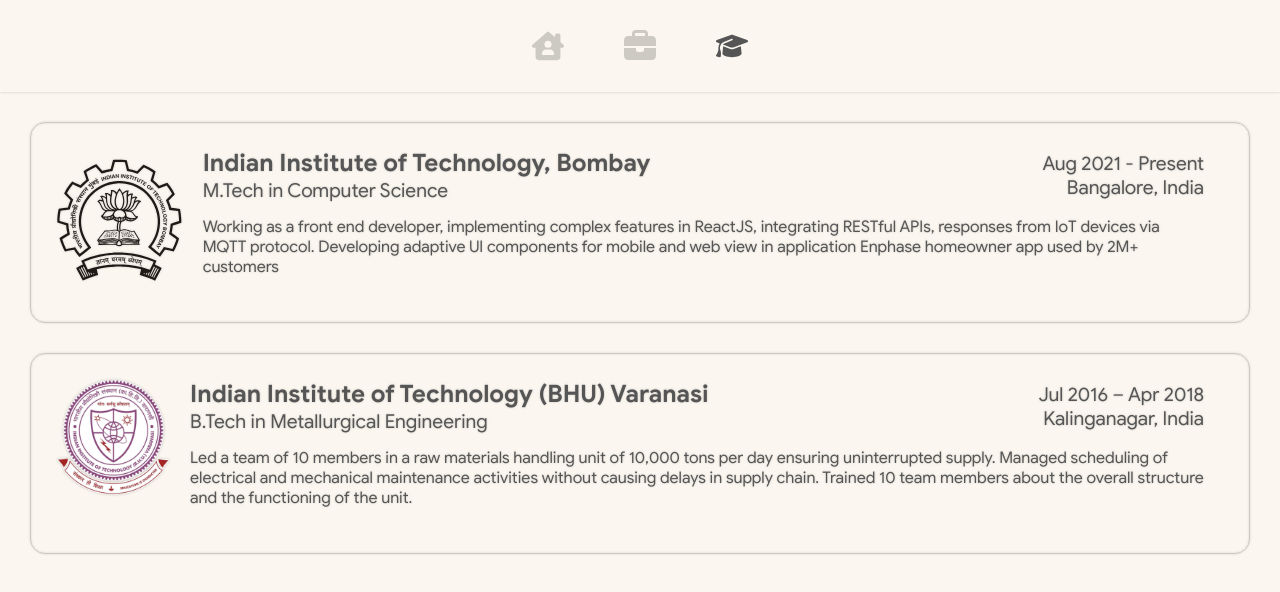
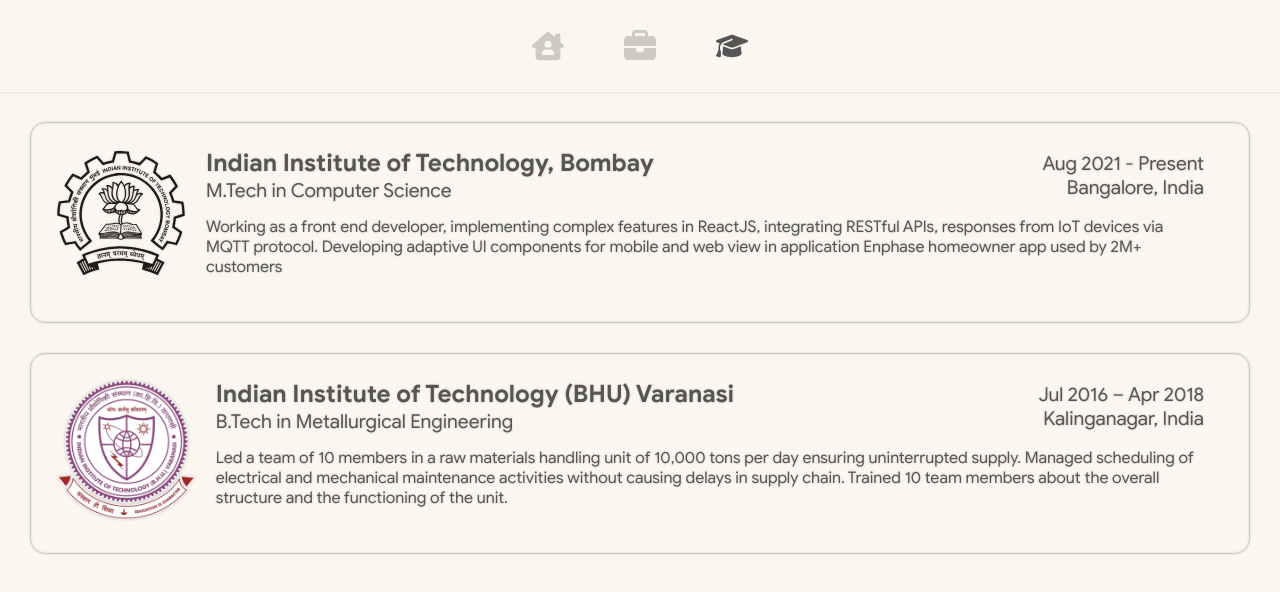
Before and after one commit to yadn/portfolio, a React (Create React App) app: page /portfolio/education in a window 1280 px wide. Shown: the top 592 px of the page. Built offline with nearby package versions, Linux system fonts and the light colour scheme.

Commit message:
css icon fixes

```diff
--- a/src/components/card.js
+++ b/src/components/card.js
@@ -5,7 +5,7 @@
 
   return (
     <div className={`card ${props.className}`}>
-      <div className="card-icon">{props.icon}</div>
+      <div className={`card-icon ${props.className}`}>{props.icon}</div>
       <div className="card-description">
         <div className="topBar">
           <div className="left">
--- a/src/components/card.scss
+++ b/src/components/card.scss
@@ -6,42 +6,71 @@
   border-radius: 15px;
   filter: drop-shadow(0px 0px 1px #CDC9C3);
 
-  .card-icon{
-    width: 250px;
-    svg {
-      width: 100%;
+  .card-icon {
+
+    &.tata,
+    &.enphase {
+      width: 150px;
       height: fit-content;
       margin-top: 10px;
-      display: flex;
-      align-items: center;
+
+      svg {
+        width: 150px;
+        height: fit-content;
+        display: flex;
+        align-items: center;
+      }
     }
-    img{
+
+    &.iitb,
+    &.iitbhu {
+      width: 130px;
+      height: 130px;
+
+      svg {
+        width: 130px;
+        height: 130px;
+      }
+    }
+  }
+
+  .card-icon.iitbhu {
+    width: fit-content;
+    height: fit-content;
+
+    img {
       width: 100%;
-      height: fit-content;
+
     }
   }
 
   .card-description {
     margin: 0px 20px 20px;
   }
-  .topBar{
+
+  .topBar {
     display: flex;
     justify-content: space-between;
     margin-bottom: 15px;
-    .left_title{
+
+    .left_title {
       font-family: 'openSans bold';
       font-size: 1.5rem;
       margin-right: 10px;
     }
-    .left_subtitle{
+
+    .left_subtitle {
       font-size: 1.2rem;
       text-align: left;
     }
-    .right_title, .right_subtitle{
+
+    .right_title,
+    .right_subtitle {
       font-size: 1.2rem;
       text-align: right;
     }
-    .right{
+
+    .right {
       display: flex;
       flex-direction: column;
       justify-content: center;
@@ -50,17 +79,47 @@
 
 }
 
-@media (0px <= width <= 580px) {
-  .card{
-    .topBar{
+@media (0px <=width <=580px) {
+  .card {
+    flex-direction: column;
+
+    .topBar {
       flex-direction: column;
       justify-content: flex-start;
-      .right_title, .right_subtitle{
+
+      .right_title,
+      .right_subtitle {
         text-align: left;
       }
-      .right{
+
+      .right {
         margin-top: 10px;
       }
     }
+
+    .card-icon {
+
+      &.tata,
+      &.enphase {
+        width: 100px;
+      }
+
+      &.iitb,
+      &.iitbhu {
+        width: 50px;
+        height: 50px;
+
+        svg {
+          width: 50px;
+          height: 50px;
+        }
+      }
+
+      margin-bottom: 10px;
+    }
+
+    .card-description {
+      margin: unset;
+    }
   }
 }
```
